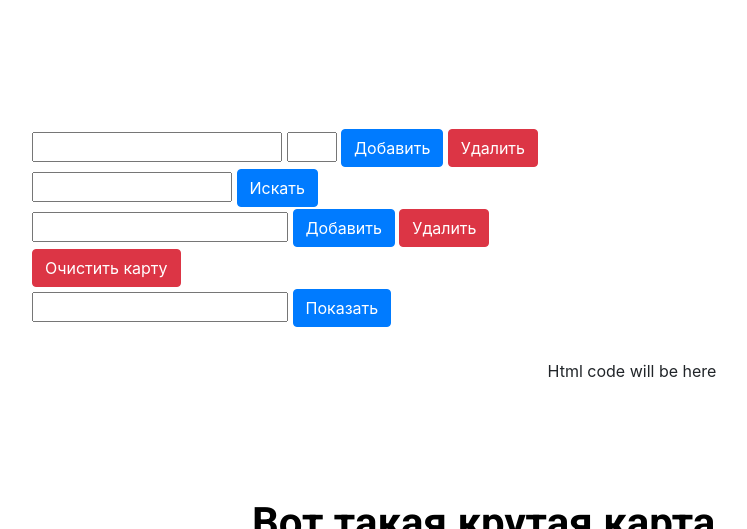
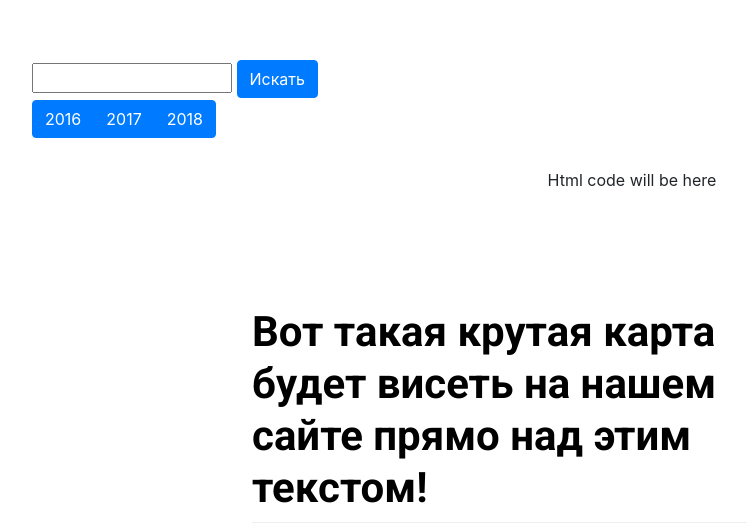
Before and after one commit to SteveBalayanAKAMedian/Project-1533, a website: page public/index.html in a window 1280 px wide. Shown: the part 2946-3475 px from the top of the page, without its empty margins (8-755 px from the left). Drawn offline with nearby package versions, Linux system fonts and the light colour scheme; a script that the page names is missing.

Commit message:
Successfully married cities
Marriage is complete, however we need to fix some styles and add text info.

```diff
--- a/public/index1.html
+++ b/public/index.html
@@ -27,9 +27,17 @@
     <script src="https://unpkg.com/axios/dist/axios.min.js"></script>
     <script src="https://code.jquery.com/jquery-3.5.0.min.js"></script>
     <link rel="stylesheet" type="text/css" href="https://yastatic.net/bootstrap/3.3.4/css/bootstrap.min.css">
+    <script src="https://api-maps.yandex.ru/2.1/?apikey=673da600-5536-4278-932d-30af4d7938c8&lang=ru_RU" type="text/javascript">
+    </script>
+    <link rel="stylesheet" href="https://stackpath.bootstrapcdn.com/bootstrap/4.4.1/css/bootstrap.min.css" integrity="sha384-Vkoo8x4CGsO3+Hhxv8T/Q5PaXtkKtu6ug5TOeNV6gBiFeWPGFN9MuhOf23Q9Ifjh" crossorigin="anonymous">
+    <link rel="stylesheet" href="style.css">
+    <script src="https://unpkg.com/axios/dist/axios.min.js"></script>
+    <script src="https://code.jquery.com/jquery-3.5.0.min.js"></script>
+    <link rel="stylesheet" type="text/css" href="https://yastatic.net/bootstrap/3.3.4/css/bootstrap.min.css">
 </head>
 
 <body class="t-body" style="margin:0;">
+    <script src="./frontend.js" type="text/javascript"></script>
     <!--allrecords-->
     <div id="allrecords" data-tilda-export="yes" class="t-records" data-hook="blocks-collection-content-node" data-tilda-project-id="2557781" data-tilda-page-id="11789960" data-tilda-formskey="ef2b8d905351682475ed89b9101b019d">
         <div id="rec198001338" class="r t-rec t-rec_pb_0" style="padding-bottom:0px; " data-animationappear="off" data-record-type="18">
@@ -176,35 +184,23 @@
                             <div style="text-align:center;" data-customstyle="yes"><strong> ща покажем че сделали</strong><br /></div>
                         </div>
                     </div>
-                    <script src="./frontend.js" type="text/javascript"></script>
-    <head>
-        <div id="someInfo"></div>
-    </head>
     <main>
         <div id="map"></div>
         <div id="controlPanel">
             <div class="wrapper">
-                <input id="searchByRegion" type="text">
-                <input id="searchByYear" type="text">
-                <button id="btnSendSearchByRegion" class="btn btn-primary">Добавить</button>
-                <button id="btnEraseSearchByRegion" type="button" class="btn btn-danger">Удалить</button>
-            </div>
-            <div class="wrapper">
                 <input id="firstNumberOfAccidents">
                 <button id="btnSendNumberOfAccidents" class="btn btn-primary">Искать</button>
             </div>
-            <div class="wrapper">
-                <input id="chooseCitywithDistricts" type="text">
-                <button id="btnShowDistricts" class="btn btn-primary">Добавить</button>
-                <button id="btnRemoveDistrict" type="button" class="btn btn-danger">Удалить</button>
-            </div>
-            <div class="wrapper">
-                <button id="btnClearMap" type="button" class="btn btn-danger">Очистить карту</button>
-            </div>
-            <div class="wrapper">
+            <div class="btn-group" role="group">
+                <button id="btnSearchByYear2016" type="button" class="btn btn-primary">2016</button>
+                <button id="btnSearchByYear2017" type="button" class="btn btn-primary">2017</button>
+                <button id="btnSearchByYear2018" type="button" class="btn btn-primary">2018</button>
+              </div>
+            <!--<div class="wrapper">
                 <input id="cityWithStatDistricts">
                 <button id="btnShowCityWithStatDistricts" type="button" class="btn btn-primary">Показать</button>
-            </div>
+            </div>-->
+
         </div>
     </main>
             </div>
```
